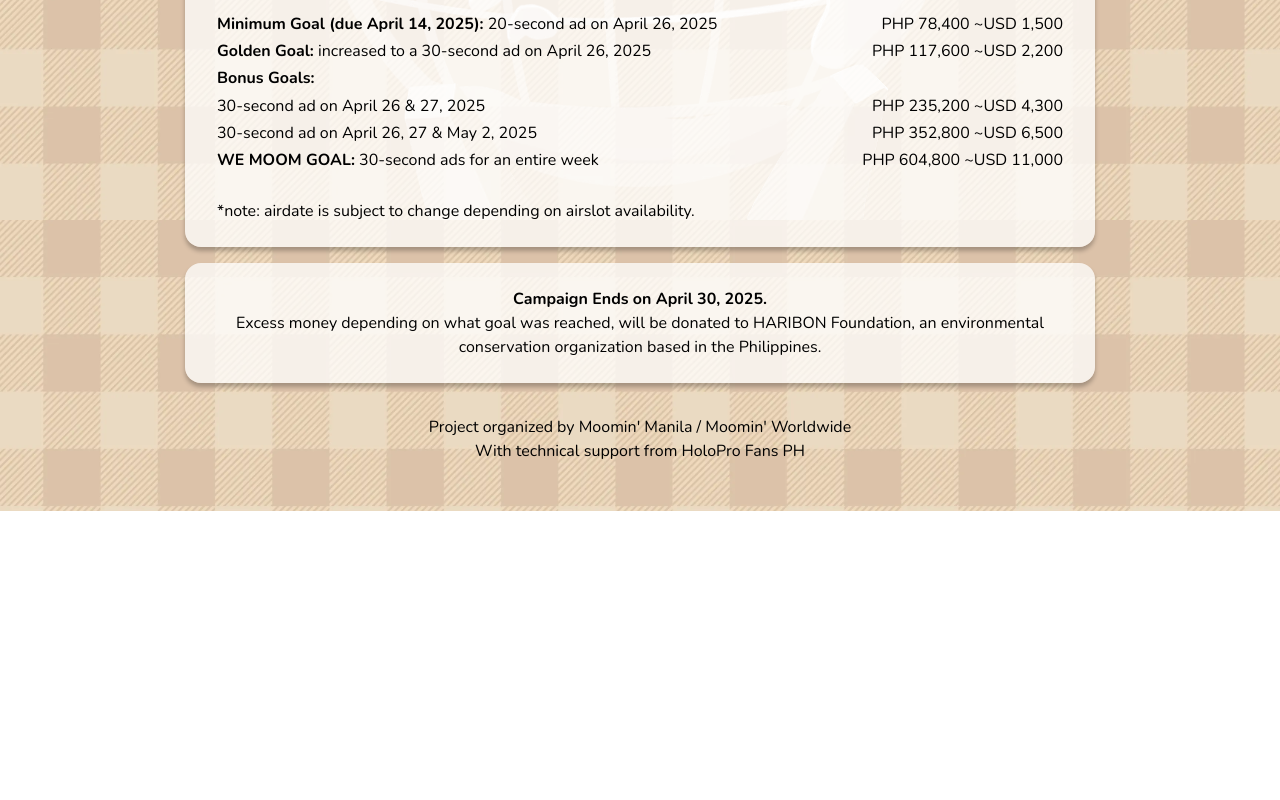
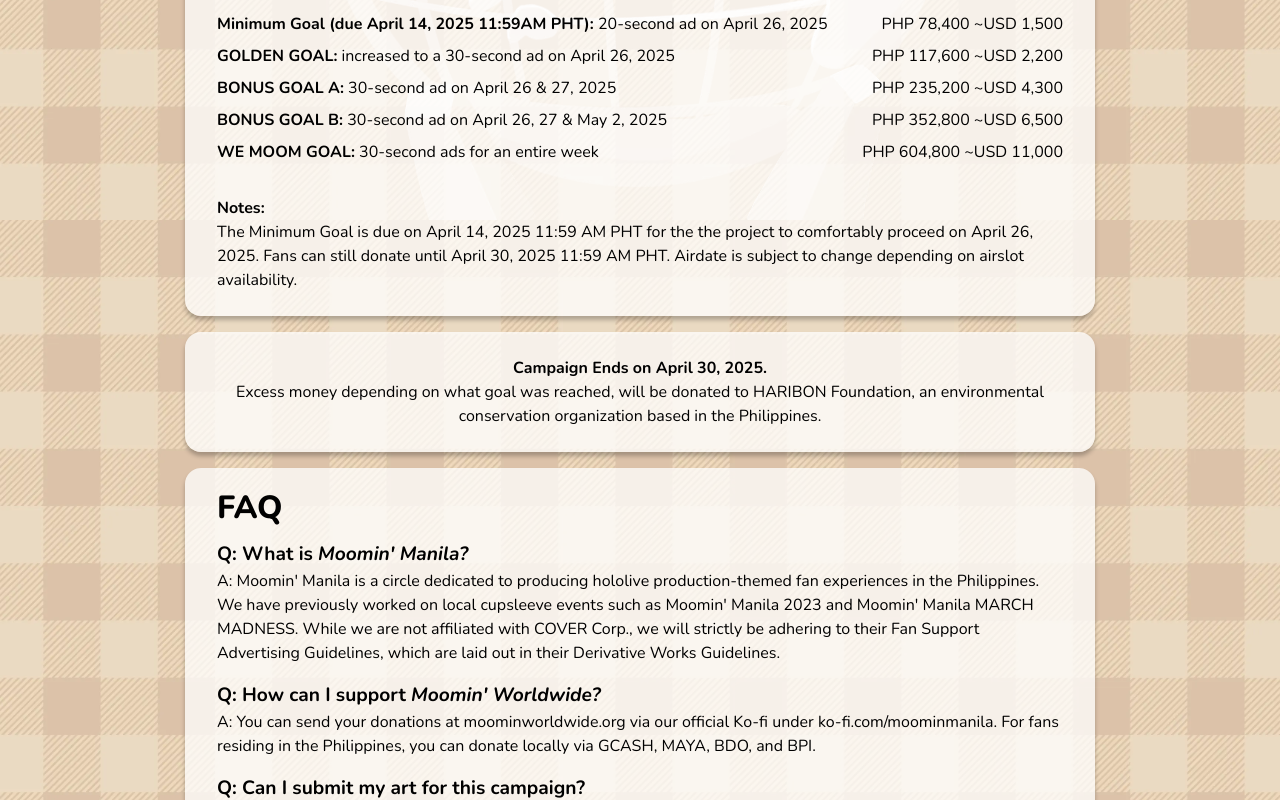
Before and after one commit to HoloProFansPH/moomin-worldwide, a React (Vite) app: page / in a window 1280 px wide. Shown: the part 580-1380 px from the top of the page. Before the commit the page ends 1091 px from the top, so only its background shows below. Built offline with nearby package versions, Linux system fonts and the light colour scheme.

Commit message:
added faq and updated goals

```diff
--- a/src/App.css
+++ b/src/App.css
@@ -107,22 +107,34 @@
 #goalMeter {
   margin-bottom: 0.5rem;
 }
-#goalsTable {
+.tableFlex {
   width: 100%;
   display: flex;
   flex-direction: column;
-  gap: 0.2rem;
+  gap: 0.5rem;
   margin-bottom: 1rem;
 }
 .goalsTableRow {
   display: flex;
   justify-content: space-between;
 }
-.tableLeft{
+.tableLeft {
   text-align: left;
 }
-.tableRight{
+.tableRight {
   text-align: right;
+}
+.FAQitem {
+  display: flex;
+  flex-direction: column;
+  text-align: left;
+}
+.FAQitem > p {
+  margin: 0 0 0.5rem 0;
+}
+.FAQquestion {
+  font-size: 1.2rem;
+  font-weight: bold;
 }
 
 #credits {
--- a/src/App.tsx
+++ b/src/App.tsx
@@ -16,8 +16,10 @@
                   <Route path="/soon" element={<ComingSoon/>}/>
               </Routes>
               <p id="credits">
-                  Project organized by Moomin' Manila / Moomin' Worldwide<br/>
-                  With technical support from HoloPro Fans PH
+                  Project organized by Moomin' Manila / Moomin' Worldwide.<br/>
+                  With technical support from HoloPro Fans PH.<br/>
+                  This is a non-profit fan-made project.<br/>
+                  Not affiliated with COVER Corp.
               </p>
           </div>
           <img id="bgGlobe" src="/img/moomin moa web.webp" alt="MOA Globe"/>
--- a/src/Home.tsx
+++ b/src/Home.tsx
@@ -4,6 +4,7 @@
 import { Fragment } from "react";
 import MainButton from "./components/MainButton.tsx";
 import GoalTracker from "./components/GoalTracker.tsx";
+import FAQ from "./components/FAQ";
 function Home() {
     return (
         <div className="content">
@@ -21,6 +22,7 @@
             <GoalTracker />
             <Card text={<Fragment><b>Campaign Ends on April 30, 2025.</b><br />
                 Excess money depending on what goal was reached, will be donated to HARIBON Foundation, an environmental conservation organization based in the Philippines.</Fragment>} />
+            <FAQ />
 
         </div>
     );
--- /dev/null
+++ b/src/components/FAQ.tsx
@@ -0,0 +1,38 @@
+import { ReactElement, JSXElementConstructor } from "react";
+import { Fragment } from "react";
+
+function FAQitem(props: {q: string | ReactElement<any, string | JSXElementConstructor<any>>; a: string | ReactElement<any, string | JSXElementConstructor<any>>; }) {
+    return (
+        <div className="FAQitem">
+            <span className="FAQquestion">Q: {props.q}</span>
+            <p>A: {props.a}</p>
+        </div>
+    );
+}
+
+function FAQ() {
+    return (
+        <div className="card">
+            <div className="cardHeader">
+                <span className="cardTitle">FAQ</span>
+                {/*<span className="cardTitle">50%</span>*/}
+            </div>
+            <div className="tableFlex">
+                <FAQitem q={<Fragment>What is <i>Moomin' Manila?</i></Fragment>} a="Moomin' Manila is a circle dedicated to producing hololive production-themed fan experiences in the Philippines.
+We have previously worked on local cupsleeve events such as Moomin' Manila 2023 and Moomin' Manila MARCH
+MADNESS. While we are not affiliated with COVER Corp., we will strictly be adhering to their Fan Support
+Advertising Guidelines, which are laid out in their Derivative Works Guidelines."/>
+                <FAQitem q={<Fragment>How can I support <i>Moomin' Worldwide?</i></Fragment>} a="You can send your donations at moominworldwide.org via our official Ko-fi under ko-fi.com/moominmanila. For fans
+residing in the Philippines, you can donate locally via GCASH, MAYA, BDO, and BPI."/>
+                <FAQitem q="Can I submit my art for this campaign?" a="Please stay tuned about information on fanart submission."/>
+                <FAQitem q="What happens if there are goals that are not reached?" a="In the event that the campaign does not reach its minimum goal or has excess donations, they will be donated to
+the HARIBON Foundation — an environmental conservation organization based in the Philippines."/>
+                <FAQitem q="Will there be physical events during the campaign?" a="While we cannot guarantee the success of the campaign, fans are welcome to visit the area and share their
+experiences with the hashtag #MoominWorldwide🪶. Any announcements regarding gatherings or meet-ups will
+be posted on the official Moomin' Manila Twitter (X) and Facebook social media accounts."/>
+            </div>
+        </div>
+    );
+}
+
+export default FAQ;
--- a/src/components/GoalTracker.tsx
+++ b/src/components/GoalTracker.tsx
@@ -7,26 +7,21 @@
                 {/*<span className="cardTitle">50%</span>*/}
             </div>
             {/*<meter id="goalMeter"></meter>*/}
-            <div className="goals">
-                <div id="goalsTable">
+            <div className="tableFlex">
                 <div className="goalsTableRow">
-                        <span className="tableLeft"><b>Minimum Goal (due April 14, 2025):</b> 20-second ad on April 26, 2025</span>
+                    <span className="tableLeft"><b>Minimum Goal (due April 14, 2025 11:59AM PHT):</b> 20-second ad on April 26, 2025</span>
                     <span className="tableRight">PHP 78,400 ~USD 1,500</span>
                 </div>
                 <div className="goalsTableRow">
-                        <span className="tableLeft"><b>Golden Goal:</b> increased to a 30-second ad on April 26, 2025</span>
+                    <span className="tableLeft"><b>GOLDEN GOAL:</b> increased to a 30-second ad on April 26, 2025</span>
                     <span className="tableRight">PHP 117,600 ~USD 2,200</span>
                 </div>
                 <div className="goalsTableRow">
-                        <span><b>Bonus Goals:</b></span>
-                        <span></span>
-                    </div>
-                    <div className="goalsTableRow">
-                        <span className="tableLeft">30-second ad on April 26 & 27, 2025</span>
+                    <span className="tableLeft"><b>BONUS GOAL A:</b> 30-second ad on April 26 & 27, 2025</span>
                     <span className="tableRight">PHP 235,200 ~USD 4,300</span>
                 </div>
                 <div className="goalsTableRow">
-                        <span className="tableLeft">30-second ad on April 26, 27 & May 2, 2025</span>
+                    <span className="tableLeft"><b>BONUS GOAL B:</b> 30-second ad on April 26, 27 & May 2, 2025</span>
                     <span className="tableRight">PHP 352,800 ~USD 6,500</span>
                 </div>
                 <div className="goalsTableRow">
@@ -34,8 +29,9 @@
                     <span className="tableRight">PHP 604,800 ~USD 11,000</span>
                 </div>
                 <div className="goalsTableRow">
-                        <br />*note: airdate is subject to change depending on airslot availability.
-                    </div>
+                    <span className="tableLeft">
+                    <br /><b>Notes:</b><br />The Minimum Goal is due on April 14, 2025 11:59 AM PHT for the the project to comfortably proceed on April 26, 2025. Fans can still donate until April 30, 2025 11:59 AM PHT. Airdate is subject to change depending on airslot availability.
+                    </span>
                 </div>
             </div>
         </div>
```
Also changed, not shown: index.html (+15 -0 lines). Lines whose indentation alone changed are shown as unchanged.
